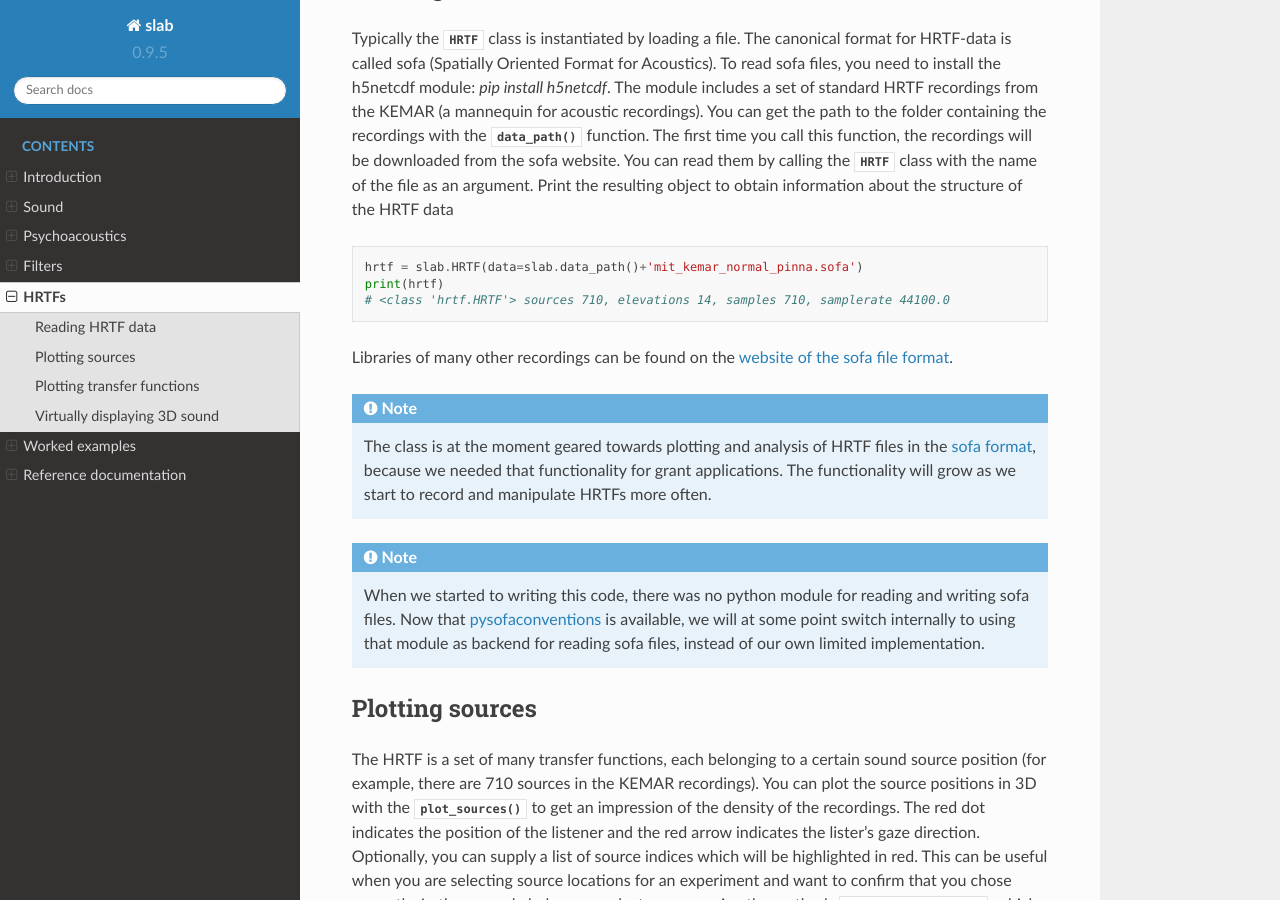
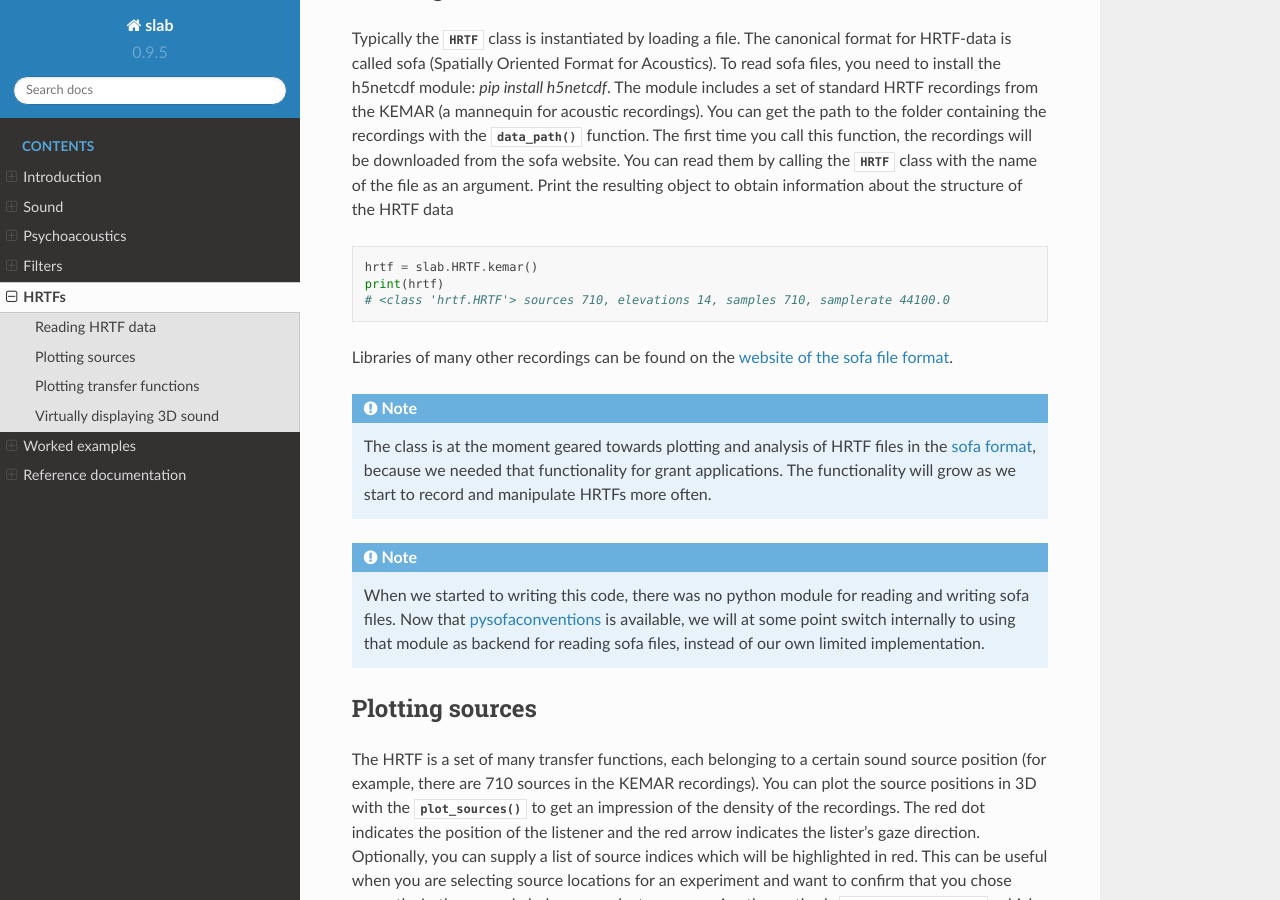
Before and after one commit to DrMarc/slab, a Sphinx documentation site: the page built from docs/hrtf.rst, in a window 1280 px wide and 900 px high, scrolled down 334 px. Built offline with Sphinx 7.4.7 and the Read the Docs theme 2.0.0, drawn with Linux system fonts in a browser that asks for light colours.

Commit message:
fixes #44

```diff
--- a/docs/hrtf.rst
+++ b/docs/hrtf.rst
@@ -18,7 +18,7 @@ first time you call this function, the recordings will be downloaded from the so
 calling the :class:`HRTF` class with the name of the file as an argument. Print the resulting object to obtain
 information about the structure of the HRTF data ::
 
-    hrtf = slab.HRTF(data=slab.data_path()+'mit_kemar_normal_pinna.sofa')
+    hrtf = slab.HRTF.kemar()
     print(hrtf)
     # <class 'hrtf.HRTF'> sources 710, elevations 14, samples 710, samplerate 44100.0
 
@@ -45,7 +45,7 @@ midline:
     :context:
 
     # cone_sources and elevation_sources return lists of indices which are concatenated by adding:
-    hrtf = slab.HRTF(data=slab.data_path()+'mit_kemar_normal_pinna.sofa')
+    hrtf = slab.HRTF.kemar()
     sourceidx = hrtf.cone_sources(0) + hrtf.elevation_sources(0)
     hrtf.plot_sources(sourceidx) # plot the sources in 3D, highlighting the selected sources
 
@@ -64,14 +64,14 @@ source, print it's coordinates and plot the corresponding transfer function.
     :context: close-figs
 
     from matplotlib import pyplot as plt
-    hrtf = slab.HRTF(data=slab.data_path()+'mit_kemar_normal_pinna.sofa')
+    hrtf = slab.HRTF.kemar()
     fig, ax = plt.subplots(1)
     idx = 10
     source = hrtf.sources[idx]  # the source's azimuth, elevation and distance
     filt = hrtf.data[idx] # the corresponding filter
     fig.suptitle(f"source at azimuth {source[0].round(2)} and elevation {source[1]}")
-    filt.channel(0).tf(axis=ax, show=False, label="left ear")
-    filt.channel(1).tf(axis=ax, show=False, label="right ear")
+    filt.channel(0).tf(axis=ax, show=False)
+    filt.channel(1).tf(axis=ax, show=Fals)
     plt.legend()
     plt.show()
 
@@ -87,7 +87,7 @@ components of the HRTF, which makes the features of the HRTF that change with di
 
     from slab import data_path
     from matplotlib import pyplot as plt
-    hrtf = slab.HRTF(data=data_path()+'mit_kemar_normal_pinna.sofa')
+    hrtf = slab.HRTF.kemar()
     fig, ax = plt.subplots(2)
     dtf = hrtf.diffuse_field_equalization()
     sourceidx = hrtf.cone_sources(0)
@@ -148,7 +148,7 @@ sources at different elevations along the central cone to generated white noise.
     from matplotlib import pyplot as plt
     sound = slab.Sound.whitenoise(samplerate=44100)  # the sound to be displayed
     fig, ax = plt.subplots(3)
-    hrtf = slab.HRTF(data=data_path()+'mit_kemar_normal_pinna.sofa')
+    hrtf = slab.HRTF.kemar()
     sourceidx = [0, 260, 536]  # sources at elevations -40, 0 and 40
     spatial_sounds = []
     for i, index in enumerate(sourceidx):
```
